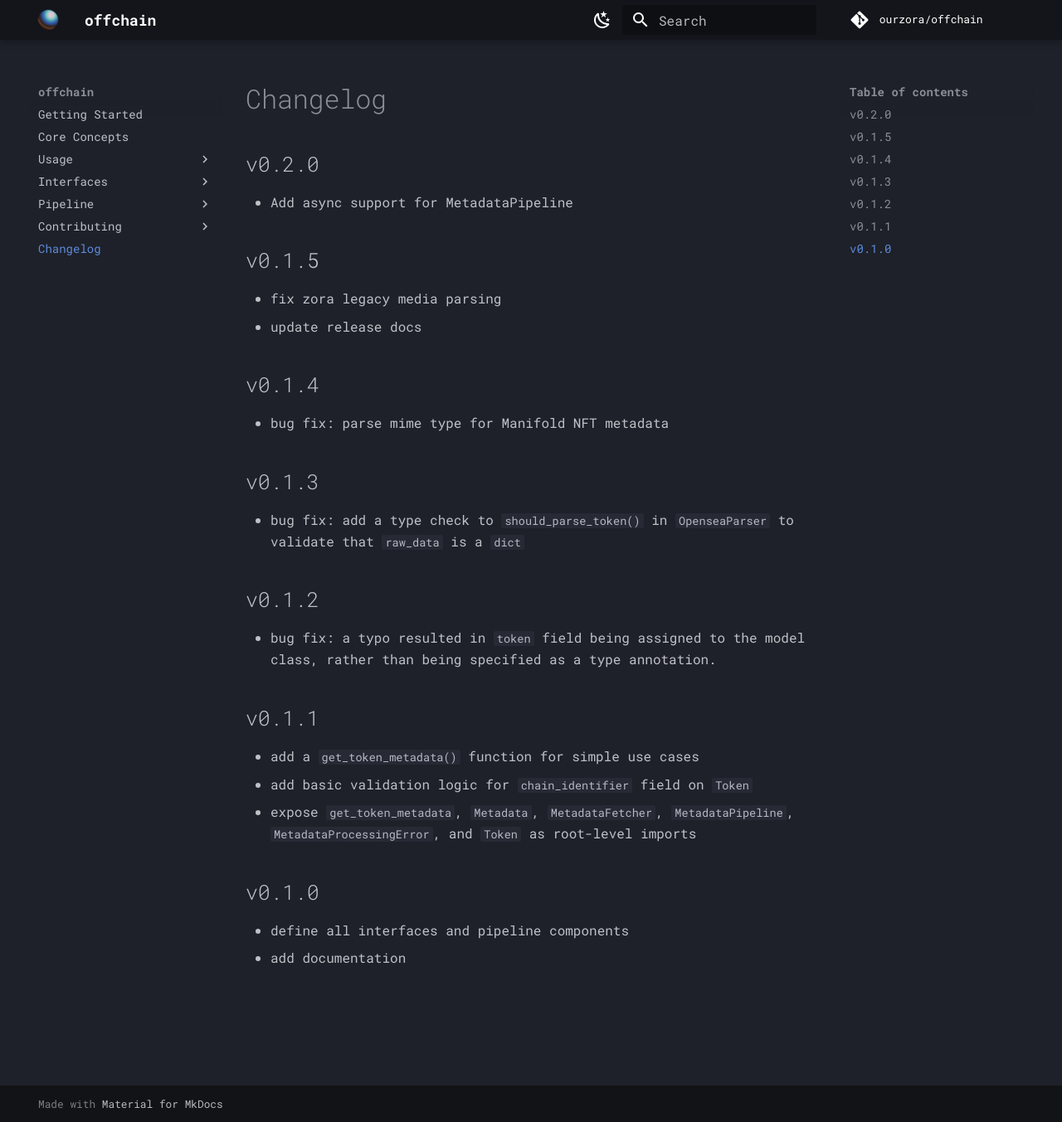
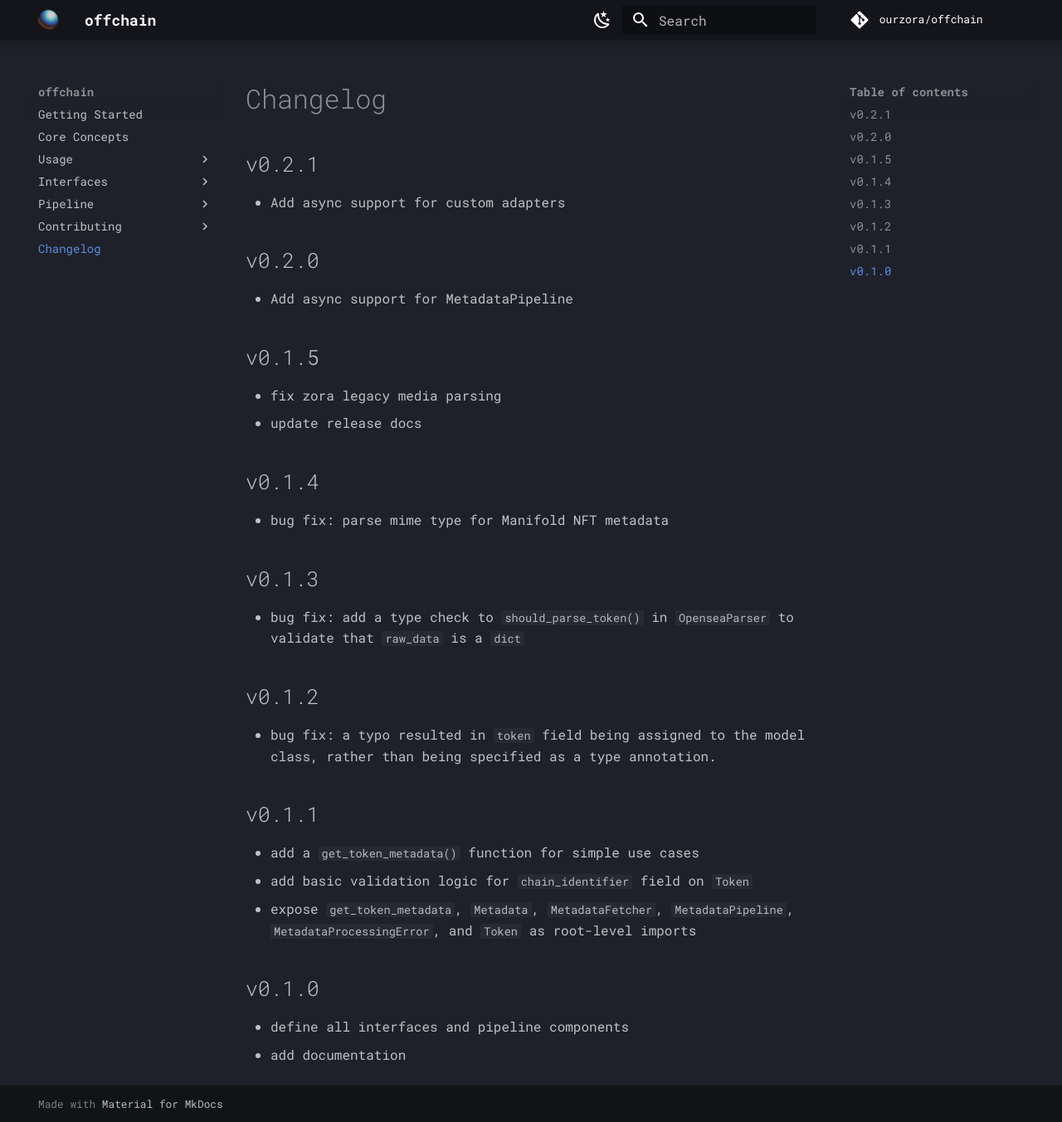
Before and after one commit to ourzora/offchain, an MkDocs documentation site: the page built from docs/changelog.md, in a window 1280 px wide and 1353 px high. Shown: the whole window at 83% size. Built offline with MkDocs 1.6.1 and Material for MkDocs 9.7.7, drawn with Linux system fonts in a browser that asks for light colours; comment, search, counter and statistics services are not loaded.

Commit message:
feat: update changelog

```diff
--- a/docs/changelog.md
+++ b/docs/changelog.md
@@ -1,4 +1,8 @@
 # Changelog
+
+## v0.2.1
+
+- Add async support for custom adapters
 
 ## v0.2.0
 
```
